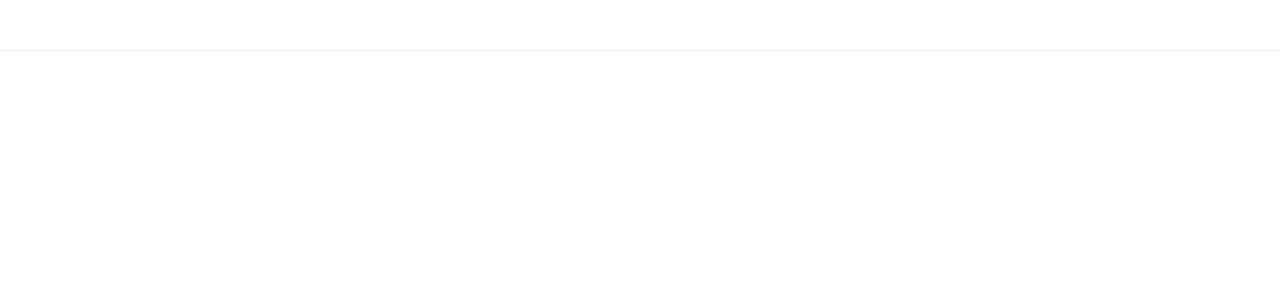
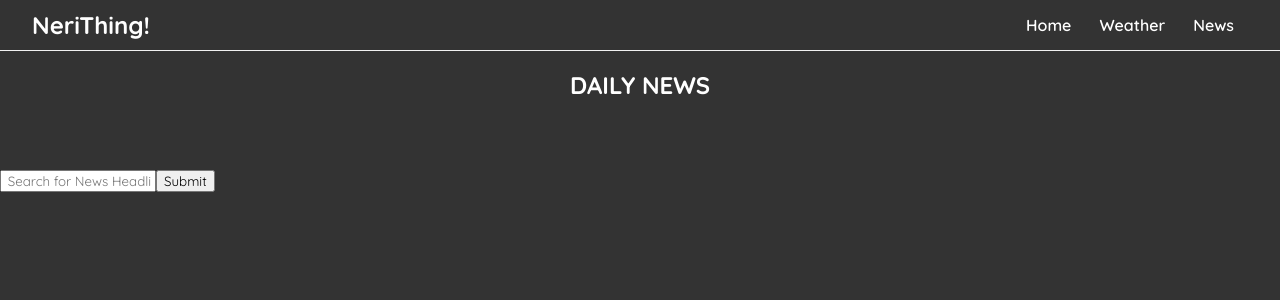
Before and after one commit to etiennegwiavander/nerithing-app, a React (Create React App) app: page /news in a window 1280 px wide. Shown: the top 300 px of the page. Built offline with nearby package versions, Linux system fonts and the light colour scheme; no server answers.

Commit message:
news section

```diff
--- a/src/App.js
+++ b/src/App.js
@@ -3,6 +3,7 @@ import Navbar from "./Navbar";
 import { BrowserRouter as Router, Route, Switch } from "react-router-dom";
 import WeatherDetails from "./WeatherDetails";
 import WeatherForecast from "./WeatherForecast";
+import News from "./news/News";
 
 
 function App() {
@@ -18,8 +19,11 @@ function App() {
             <Route  path="/weather">
               <WeatherDetails/>
             </Route>
-            <Route exact path="/weather/weatherforecast">
+            <Route path="/weather/weatherforecast">
               <WeatherForecast/>
+            </Route>
+            <Route path="/news">
+              <News/>
             </Route>
           </Switch>
         </div>
--- a/src/Navbar.js
+++ b/src/Navbar.js
@@ -6,6 +6,7 @@ const Navbar = () => {
             <div className="links">
                 <Link to="/">Home</Link>
                 <Link to="/weather">Weather</Link>
+                <Link to="/news">News</Link>
             </div>
         </nav>
      );
--- a/src/WeatherDetails.js
+++ b/src/WeatherDetails.js
@@ -1,15 +1,17 @@
 import weathercss from './weather.module.css'
 import { API_key, BASE_URL } from "./api";
 import useFetch from "./useFetch";
-import { useState } from 'react';
+import { useState, useRef } from 'react';
 import { useHistory } from 'react-router-dom';
 import WeatherForcast from './WeatherForecast';
+import { FaSearch } from 'react-icons/fa';
 
 
 const WeatherDetails = () => {
 
-    const [city, setCity] = useState("Bamenda")
-    const [showForecast, setShowForecast] = useState(true);
+    const [city, setCity] = useState(" ")
+    const [showForecast, setShowForecast] = useState(true)
+    const inputRef = useRef()
 
     let URL = `${BASE_URL}/current.json?q=${city}`
 
@@ -19,9 +21,21 @@ const WeatherDetails = () => {
         }
     }
 
+    const {fetchedData, isLoading, error} = useFetch(URL, options)
     // to only alow the input update the state of the app when the user is done typing
+    const handleSubmit = (e) =>{
+        e.preventDefault()
 
-    const {fetchedData, isLoading, error} = useFetch(URL, options)
+        const value = inputRef.current.value
+        if ( value === " ") return
+
+        setCity(prev => {
+            return [...prev, value]
+        })
+
+        inputRef.current.value = " "
+    }
+
 
 
     const history = useHistory();
@@ -29,14 +43,13 @@ const WeatherDetails = () => {
     return (
         <div className={weathercss.weatherDetails} >
 
-            <form className='weather-input' >
+            <form className='weather-input' onSubmit={ handleSubmit } >
                 <input type="text"
+                    placeholder='Type your city name'
                     required
-                    value={ city }
-                    onChange = {(e)=> setCity(e.target.value)}
-                    placeholder='type city name'
-
+                    ref={inputRef}
                 />
+                <button type='submit' ><FaSearch /></button>
             </form>
 
             { isLoading && <h1 className='weather-loader'> Loading ... </h1>}
--- a/src/api.js
+++ b/src/api.js
@@ -1,2 +1,3 @@
 export const API_key = '3923141bcbmshcc5e501069ac99fp11d1cfjsn876612b8b0ce'
 export const BASE_URL = 'https://weatherapi-com.p.rapidapi.com'
+export const NEWS_BASE_URL = 'https://bing-news-search1.p.rapidapi.com'
--- a/src/index.css
+++ b/src/index.css
@@ -53,8 +53,8 @@
 .weather_content {
 
   border: 15px solid #000000d0;
-  width: 910px;
-  min-height: 200px;
+  max-width: 910px;
+  /* min-height: 200px; */
   border-radius: 10px;
   margin: 10px auto;
   box-shadow: 0 50px 50px -30px #000000fa;
@@ -98,6 +98,7 @@
   font-weight: 500;
   font-weight: bolder;
   text-align: center;
+  font-size: 14px;
   /* border-left: 3px solid black; */
 }
 
@@ -116,7 +117,7 @@
 form.weather-input{
   margin: 70px auto 15px auto;
   text-align: center;
-  width: 800px;
+  width: 871px;
   background: white;
   border-radius: 20px;
   overflow: hidden;
@@ -124,24 +125,29 @@ form.weather-input{
 
 form.weather-input input{
   width: 800px;
-  padding: 6px;
+  padding: 5px;
   outline: none;
   border: none;
   font-family: inherit;
 }
 .weather-input button{
-  width: 88px;
-  padding: 6px 4px;
+  margin-top: 2px;
+  width: 60px;
+  padding: 4px 2px;
+  color: black;
   border-radius: 20px;
+  font-size: 15px;
+  text-align: center;
   border: none;
   background-color: white;
   cursor: pointer;
+  background-color: #1cffff;
   transition: ease-out .1s;
 }
 .weather-input button:hover{
   background-color: #1cffff;
   font-weight: bold;
-  transition: ease-in .1s;
+  transition: ease-in .2s;
 }
 
 .weather-temperature{
--- /dev/null
+++ b/src/news/News.js
@@ -0,0 +1,55 @@
+import "./news.css"
+import useFetchArray from "./useFetchArray"
+import { API_key } from "../api";
+import { useEffect, useRef, useState } from "react";
+import { NEWS_BASE_URL } from "../api";
+
+const News = () => {
+    const [search, setSearch] = useState(" ")
+    const inputRef = useRef()
+    let URL = `${NEWS_BASE_URL}/news/search?q=${search}&days=3`
+    const options = {
+        headers: {
+            'X-BingApis-SDK': 'true',
+            'X-RapidAPI-Key':`${API_key}` ,
+        }
+    }
+
+    const {fetchedData:news, isLoading, error} = useFetchArray(URL, options)
+
+    const handleSubmit = (e) =>{
+        e.preventDefault()
+        const value = inputRef.current.value
+        if ( value === " ") return
+        setSearch(prev => {
+            return [...prev, value]
+        })
+        inputRef.current.value = " "
+        console.log(news)
+    }
+
+
+
+    return (
+        <div className="news">
+
+            <section>
+               <h1> DAILY NEWS</h1>
+                <form  onSubmit={ handleSubmit }>
+                    <input type="text" placeholder=" Search for News Headlines"
+                        required
+                        ref={inputRef}
+
+                    />
+
+                    <input type="submit"/>
+                </form>
+
+            </section>
+
+
+        </div>
+     );
+}
+
+export default News;
--- /dev/null
+++ b/src/news/news.css
@@ -0,0 +1,13 @@
+.news{
+    background-color:#333;
+    background-size: cover;
+    background-repeat: no-repeat;
+    width: 100%;
+    height: 100vh;
+    overflow-y: scroll;
+
+}
+.news h1{
+    margin: 70px ;
+    text-align: center;
+}
```
